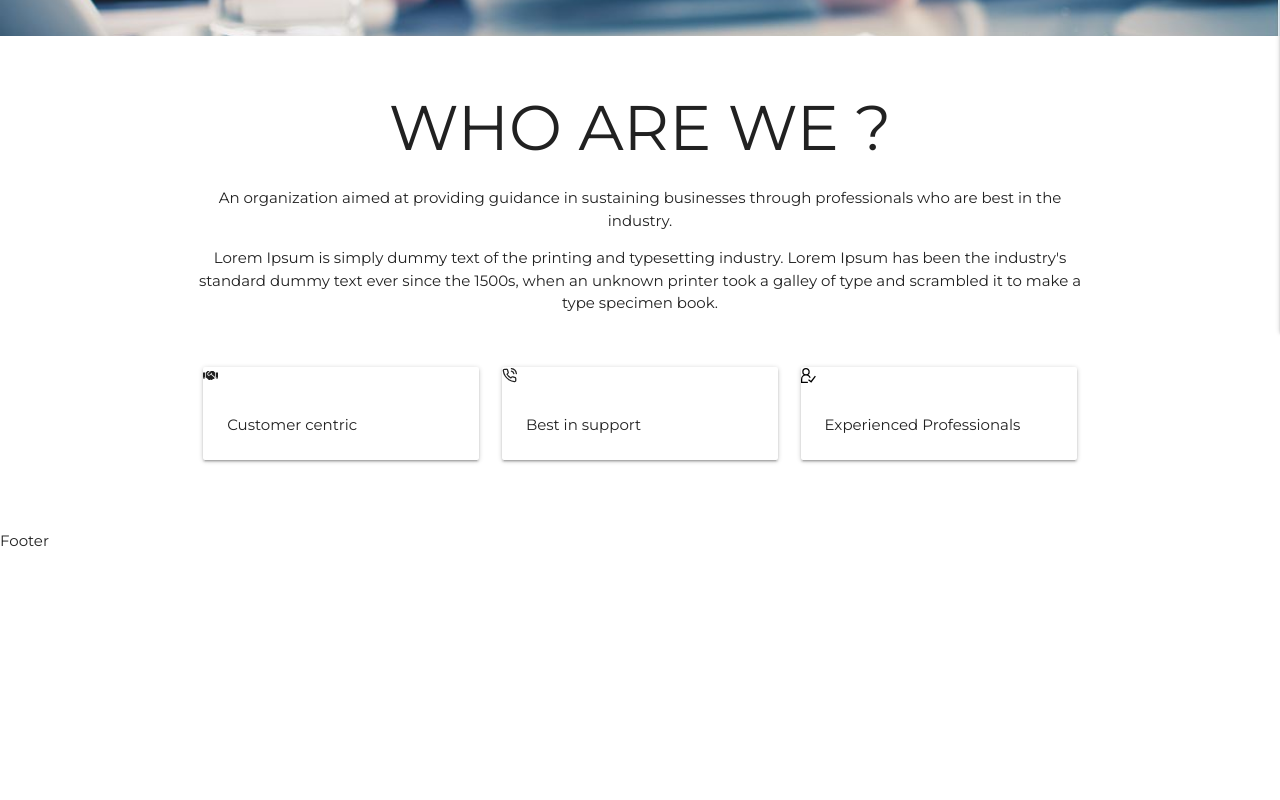
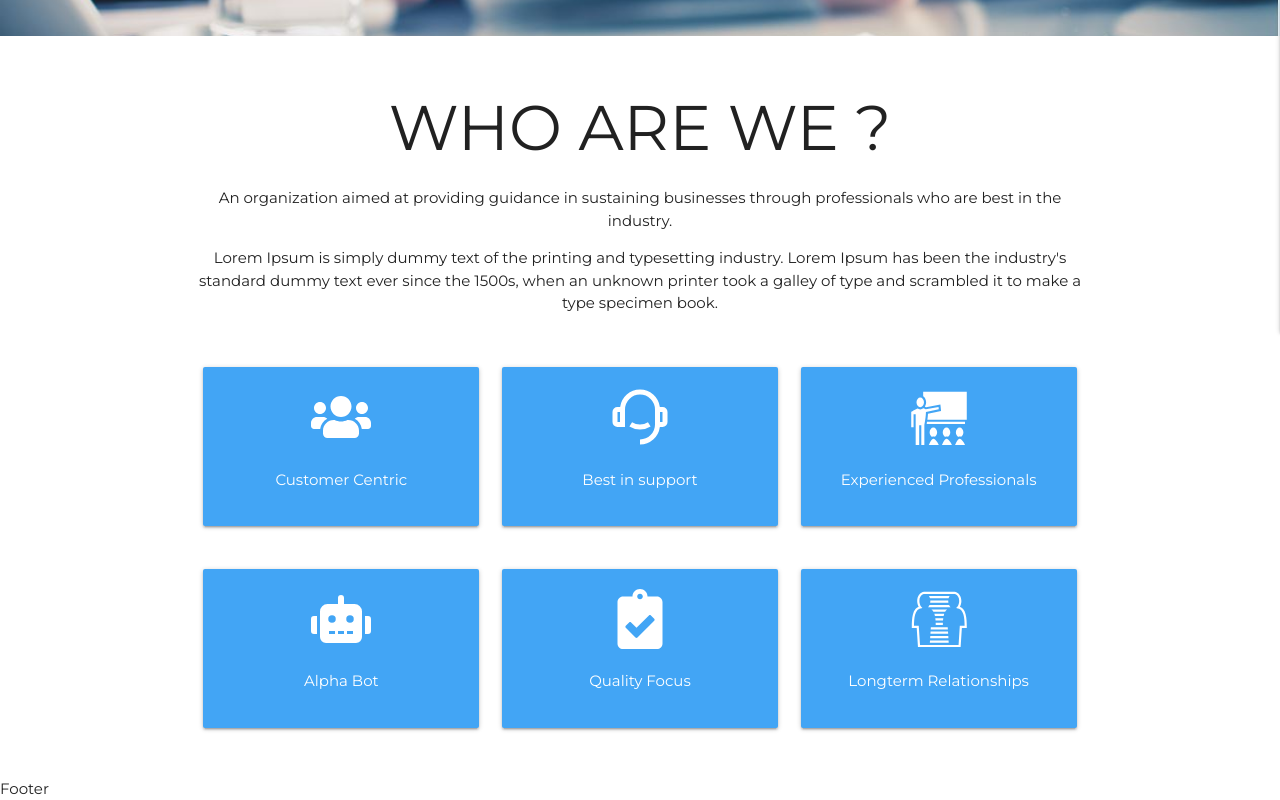
Before and after one commit to anurag-gharat/Wenestor, a React (Create React App) app: page / in a window 1280 px wide. Shown: the part 528-1328 px from the top of the page. Before the commit the page ends 1081 px from the top, so only its background shows below. Built offline with nearby package versions, Linux system fonts and the light colour scheme.

Commit message:
why us section completed

```diff
--- a/src/App.css
+++ b/src/App.css
@@ -3,3 +3,9 @@ body{
   padding: 0px !important;
   font-family: 'Montserrat','sans-serif';
 }
+.display-1{
+  font-size: 60px;
+}
+.p-10{
+  padding: 20px 0px !important;
+}
--- a/src/Components/Card.js
+++ b/src/Components/Card.js
@@ -2,12 +2,11 @@ import React from 'react'
 
 export default function Card(props) {
     return (
-        <div className="card">
-            <div className="card-image">
-            {props.children}
-
+        <div className="card-panel blue lighten-1 white-text p-10">
+            <div className="card-image center">
+              {props.children}
             </div>
-            <div className="card-content">
+            <div className="card-content center">
             <p>{props.text}</p>
             </div>
         </div>
--- a/src/Components/fullPageSlider.js
+++ b/src/Components/fullPageSlider.js
@@ -4,7 +4,7 @@ export default function fullPageSlider(props) {
     return (
         <li>
         <img src={props.image} />
-        <div className="caption center-align">
+        <div className="caption center-align green">
           <h3>{props.title}</h3>
           <h5 className="light grey-text text-lighten-3">{props.subtitle}</h5>
           <button className="btn ">{props.button}</button>
--- a/src/Contents/Whyus.js
+++ b/src/Contents/Whyus.js
@@ -1,7 +1,8 @@
 import React from 'react'
 import Card from '../Components/Card'
-import {FaHandshake} from 'react-icons/fa'
-import {FiPhoneCall} from 'react-icons/fi'
+import {FaHandshake,FaClipboardCheck,FaRobot,FaUsers} from 'react-icons/fa'
+import {GiRelationshipBounds,GiTeacher} from 'react-icons/gi'
+import {RiCustomerService2Line} from 'react-icons/ri'
 import {GrUserExpert} from 'react-icons/gr'
 
 
@@ -10,25 +11,40 @@ export default function Whyus() {
     return (
         <section className="section">
         <div className="container">
-        <div className="row">
-            <div className="col l4 s6 m4">
-                <Card text="Customer centric">
-                    <FaHandshake />
+        <div className="row ">
+            <div className="col l4 s6 m4  ">
+                <Card text="Customer Centric">
+                    <FaUsers className="display-1" />
                 </Card>
             </div>
             <div className="col l4 s6 m4">
                 <Card text="Best in support">
-                    <FiPhoneCall />
+                    <RiCustomerService2Line className="display-1"/>
                 </Card>
             </div>
             <div className="col l4 s6 m4">
                 <Card text="Experienced Professionals">
-                    <GrUserExpert />
+                    <GiTeacher className="display-1 white-text"/>
                 </Card>
             </div>
         </div>
         <div className="row">
+        <div className="col l4 s6 m4">
+                <Card text="Alpha Bot">
+                    <FaRobot className="display-1"/>
+                </Card>
+            </div>
+            <div className="col l4 s6 m4">
+                <Card text="Quality Focus">
+                <FaClipboardCheck className="display-1"/>
 
+                </Card>
+            </div>
+            <div className="col l4 s6 m4">
+                <Card text="Longterm Relationships">
+                    <GiRelationshipBounds className="display-1"/>
+                </Card>
+            </div>
         </div>
         </div>
         </section>
```
